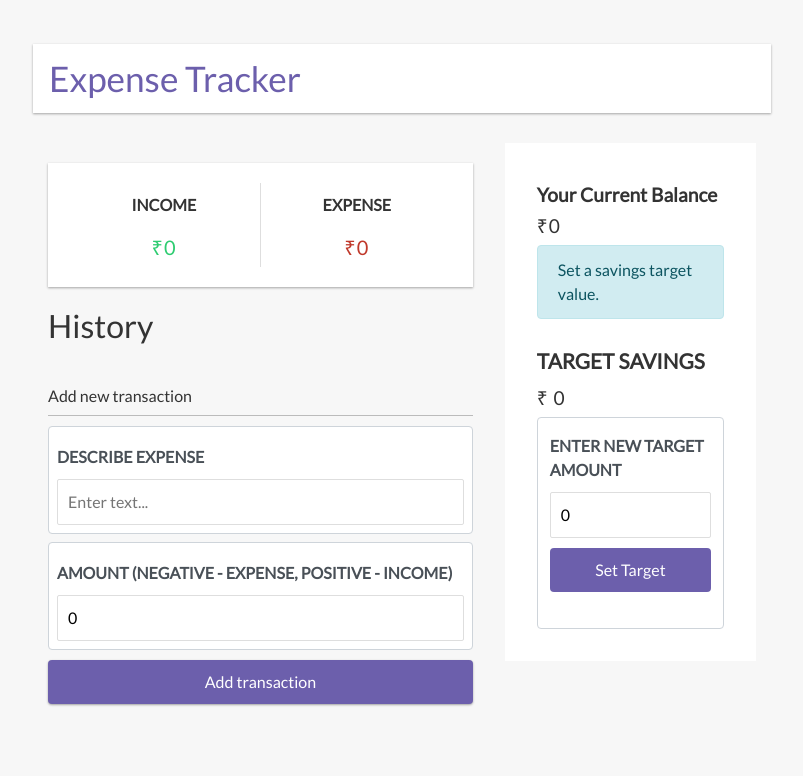
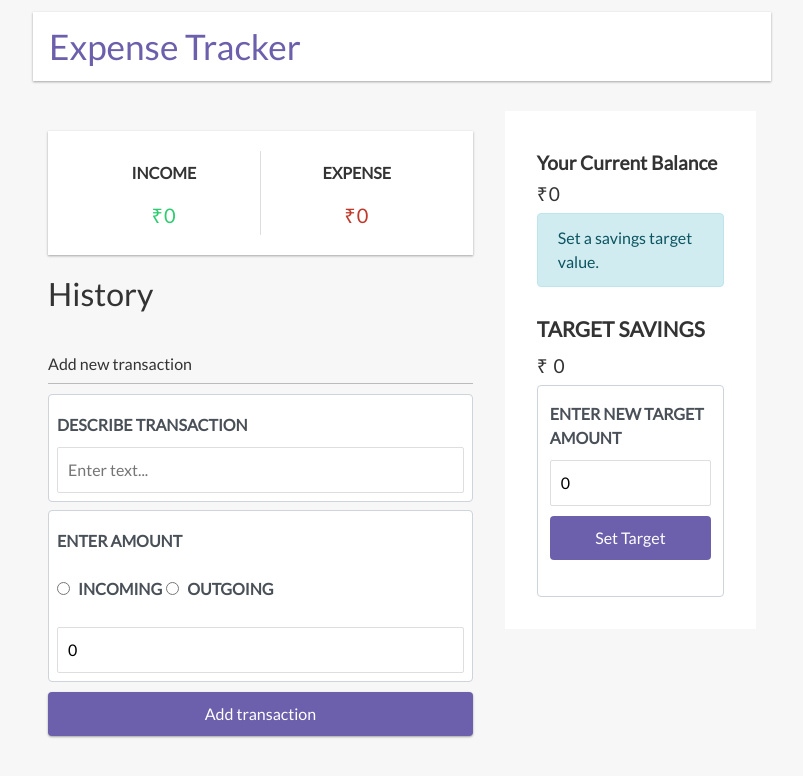
Before and after one commit to trymycode/Expense-Tracker-Application, a React (Create React App) app: page / in a window 1280 px wide. Shown: the top 776 px of the page, without its empty margins (238-1041 px from the left). Built offline with nearby package versions, Linux system fonts and the light colour scheme; the HTML template or start-up script is replaced by a standard one.

Commit message:
add expense type in the transaction form

```diff
--- a/src/App.scss
+++ b/src/App.scss
@@ -10,7 +10,7 @@
 
 body {
   background-color: #f7f7f7;
-  color:#333;
+  color: #333;
   display: flex;
   flex-direction: column;
   align-items: center;
@@ -77,11 +77,11 @@ label {
   margin: 5px 0;
 }
 
-.money.plus {
+.plus {
   color: #2ecc71;
 }
 
-.money.minus {
+.minus {
   color: #c0392b;
 }
 
@@ -179,6 +179,5 @@ input[type="number"] {
 
   height: fit-content;
   width: 40%;
-  --box-shadow: var(--box-shadow) ;
-
+  --box-shadow: var(--box-shadow);
 }
--- a/src/components/addTransaction/AddTransaction.js
+++ b/src/components/addTransaction/AddTransaction.js
@@ -5,13 +5,21 @@ function AddTransaction() {
   const [text, setText] = useState("");
   const [amount, setAmount] = useState(0);
   const { addTransaction, transactions } = useContext(GlobalContext);
+  const [typeOfTransection, changedTypeOfTransection] = useState(null);
   const onSubmit = (e) => {
+    if (typeOfTransection != null && amount) {
       e.preventDefault();
       let id = transactions.length + 1;
-    let transaction = { id, text, amount: +amount };
+      let amountInNumber = amount && +amount;
+      let amountWithType =
+        typeOfTransection === "Incoming" ? amountInNumber : -amountInNumber;
+      let transaction = { id, text, amount: amountWithType };
       addTransaction(transaction);
       setText("");
       setAmount(0);
+    } else {
+      alert("Please select type of transaction!");
+    }
   };
 
   return (
@@ -19,7 +27,7 @@ function AddTransaction() {
       <h3>Add new transaction</h3>
       <form onSubmit={onSubmit}>
         <div className="form-control mb-2 p-2">
-          <label htmlFor="text">Describe Expense</label>
+          <label htmlFor="text">Describe Transaction</label>
           <input
             type="text"
             value={text}
@@ -28,9 +36,30 @@ function AddTransaction() {
           />
         </div>
         <div className="form-control mb-2 p-2">
-          <label htmlFor="amount">
-            Amount (negative - expense, positive - income)
+          <label htmlFor="amount"> Enter Amount</label>
+          <p className="transaction-type mt-1">
+            {" "}
+            <label className="pr-1">
+              <input
+                type="radio"
+                value="Incoming"
+                className="pr-1 mr-2"
+                checked={typeOfTransection === "Incoming"}
+                onChange={() => changedTypeOfTransection("Incoming")}
+              />
+              Incoming
             </label>
+            <label className="pr-1">
+              <input
+                type="radio"
+                value="Outgoing"
+                className="pr-1 mr-2"
+                checked={typeOfTransection === "Outgoing"}
+                onChange={() => changedTypeOfTransection("Outgoing")}
+              />
+              Outgoing
+            </label>
+          </p>
           <input
             type="number"
             value={amount}
```
Lines whose indentation alone changed are shown as unchanged.
